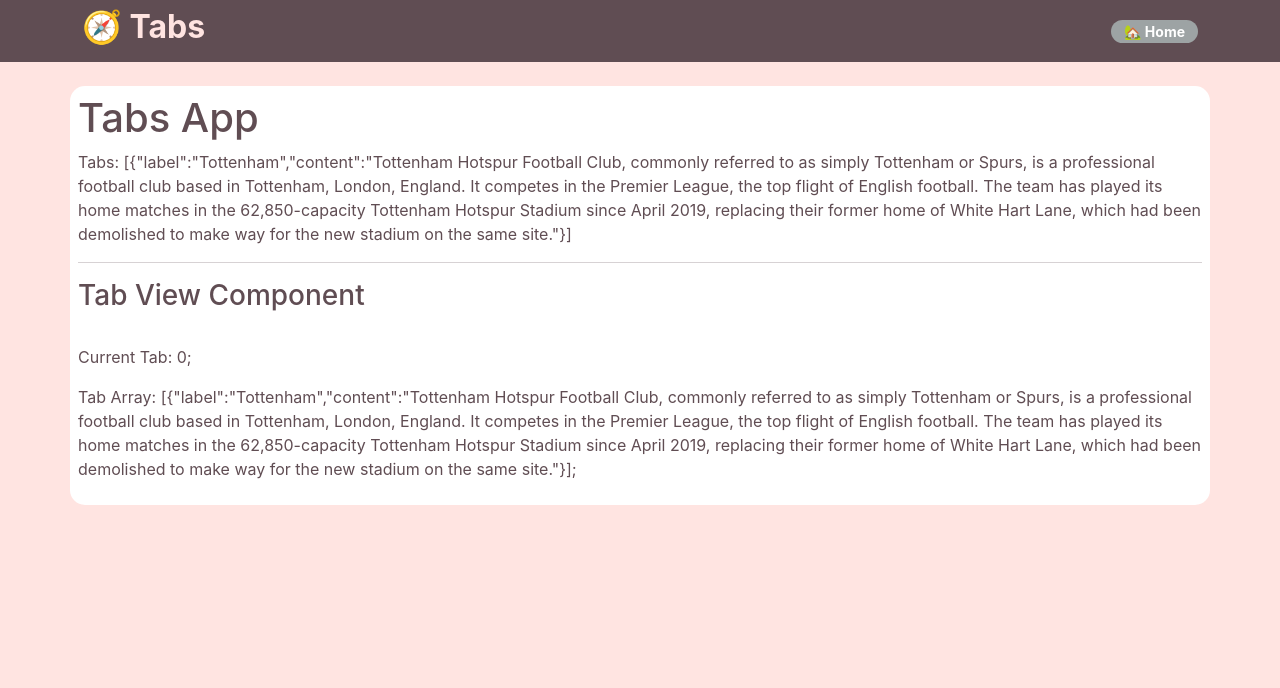
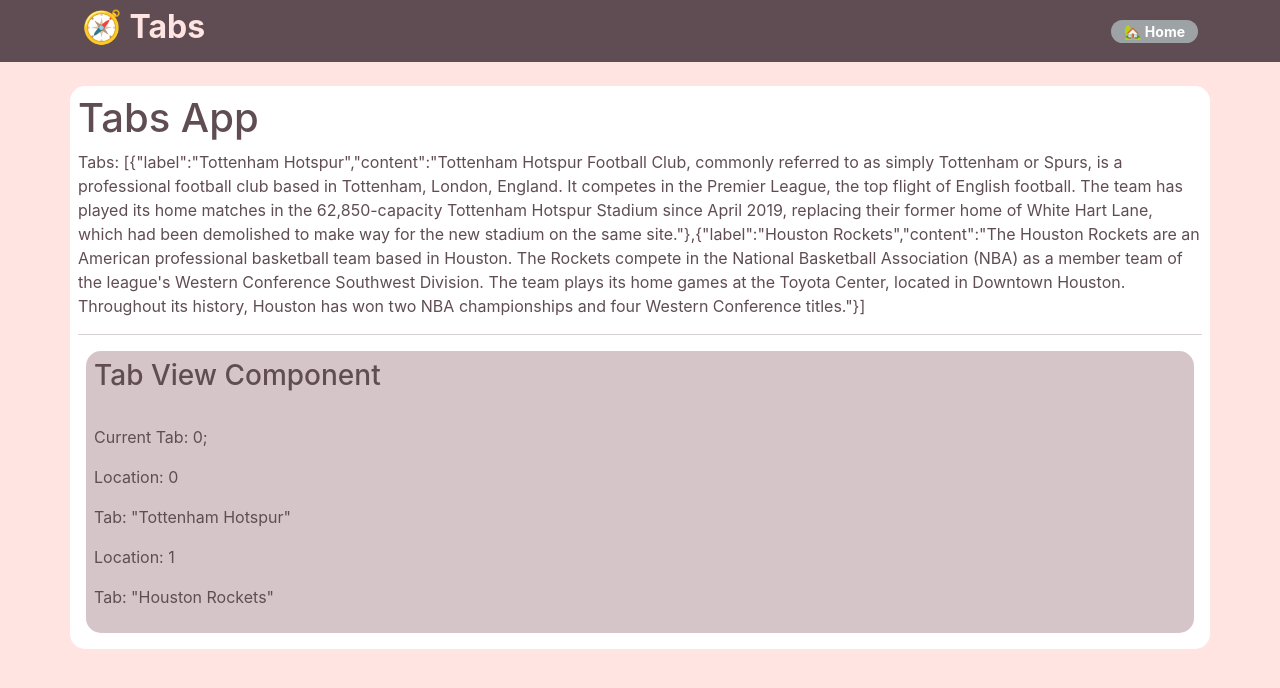
Before and after one commit to vircabading/MERN-React-FunctionalComponents-Tabs-2307, a React (Create React App) app: page / in a window 1280 px wide. Shown: the top 688 px of the page. Built offline with nearby package versions, Linux system fonts and the light colour scheme.

Commit message:
iterate through the tabs array in the tab view

```diff
--- a/src/App.css
+++ b/src/App.css
@@ -22,3 +22,7 @@
 .bg-nav-button {
   background-color: #9DA3A4;
 }
+
+.bg-light-color {
+  background-color: #D5C5C8;
+}
--- a/src/App.js
+++ b/src/App.js
@@ -12,10 +12,18 @@
   const [currentTab, setCurrentTab] = useState(0);
   const tabs = [
     {
-      label: "Tottenham",
+      label: "Tottenham Hotspur",
       content: "Tottenham Hotspur Football Club, commonly referred to as simply Tottenham or Spurs, is a professional football club based in Tottenham, London, England. It competes in the Premier League, the top flight of English football. The team has played its home matches in the 62,850-capacity Tottenham Hotspur Stadium since April 2019, replacing their former home of White Hart Lane, which had been demolished to make way for the new stadium on the same site."
+    },
+    {
+      label: "Houston Rockets",
+      content: "The Houston Rockets are an American professional basketball team based in Houston. The Rockets compete in the National Basketball Association (NBA) as a member team of the league's Western Conference Southwest Division. The team plays its home games at the Toyota Center, located in Downtown Houston. Throughout its history, Houston has won two NBA championships and four Western Conference titles."
     }
   ]
+
+  const getNewTab = (newTab) => {
+    setCurrentTab= newTab;
+  }
 
   /////////////////////////////////////////////////
   // Main web output
@@ -26,8 +34,9 @@
         <h1 >Tabs App</h1>
         <p>Tabs: {JSON.stringify(tabs)}</p>
         <hr />
-        <TabView currentTab={currentTab}
-          tabs={tabs} />
+        <TabView  currentTab= { currentTab }
+                  tabs= { tabs }
+                  getNewTab= { getNewTab } />
 
       </div>
 
--- a/src/components/TabView.jsx
+++ b/src/components/TabView.jsx
@@ -5,19 +5,24 @@
 ///////////////////////////////////////////////////
 
 const TabView = (props) => {
-    const [curerentTab, setCurerentTab] = useState(props.currentTab);
+    const [currentTab, setCurrentTab] = useState(props.currentTab);
     const tabs = props.tabs;
 
     return (
-        <div>
+        <div className='bg-light-color m-2 p-2 round' >
             <h3>Tab View Component</h3>
             <br />
             <p>
-                Current Tab: {JSON.stringify(curerentTab)};
+                Current Tab: {JSON.stringify(currentTab)};
             </p>
-            <p>
-                Tab Array: {JSON.stringify(tabs)};
-            </p>
+            {
+                tabs.map((tab, i) =>
+                    <div>
+                        <p>Location: {i}</p>
+                        <p>Tab: {JSON.stringify(tab.label)}</p>
+                    </div>
+                )
+            }
         </div>
     )
 }
```
